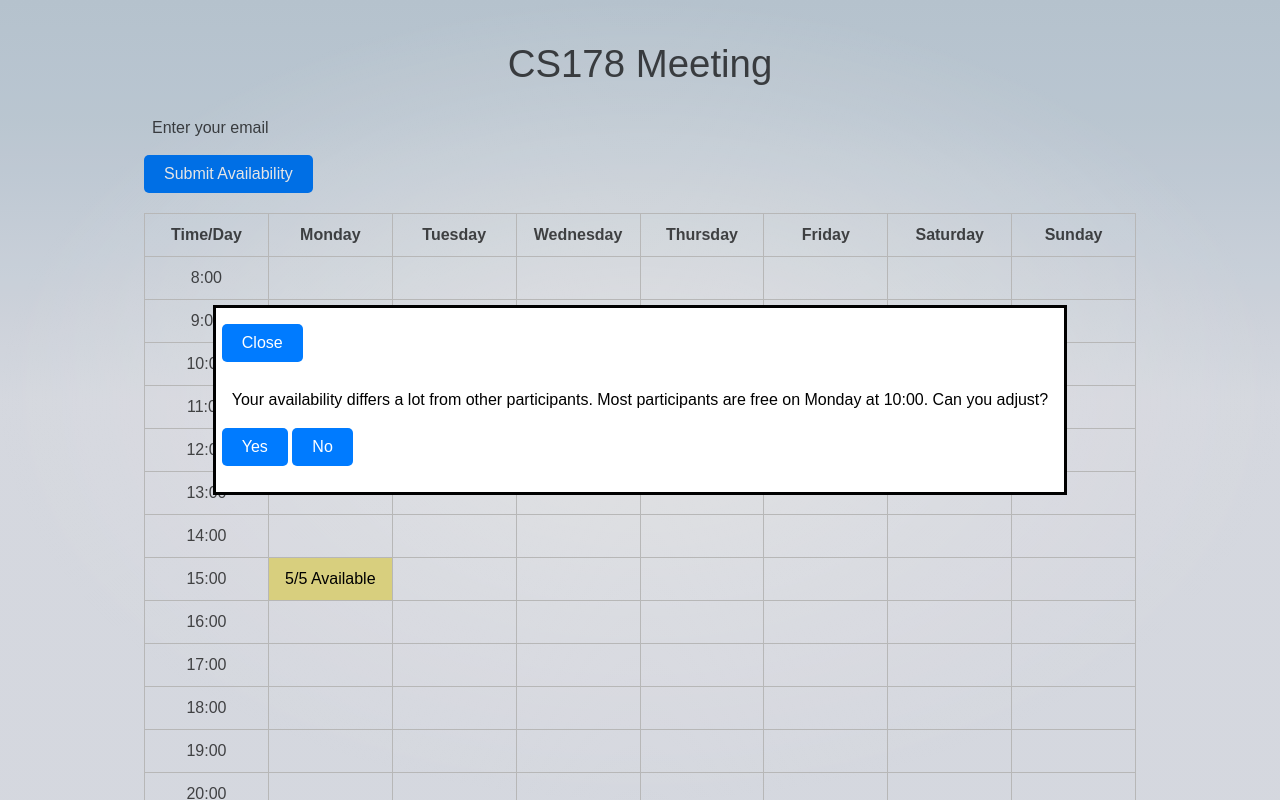
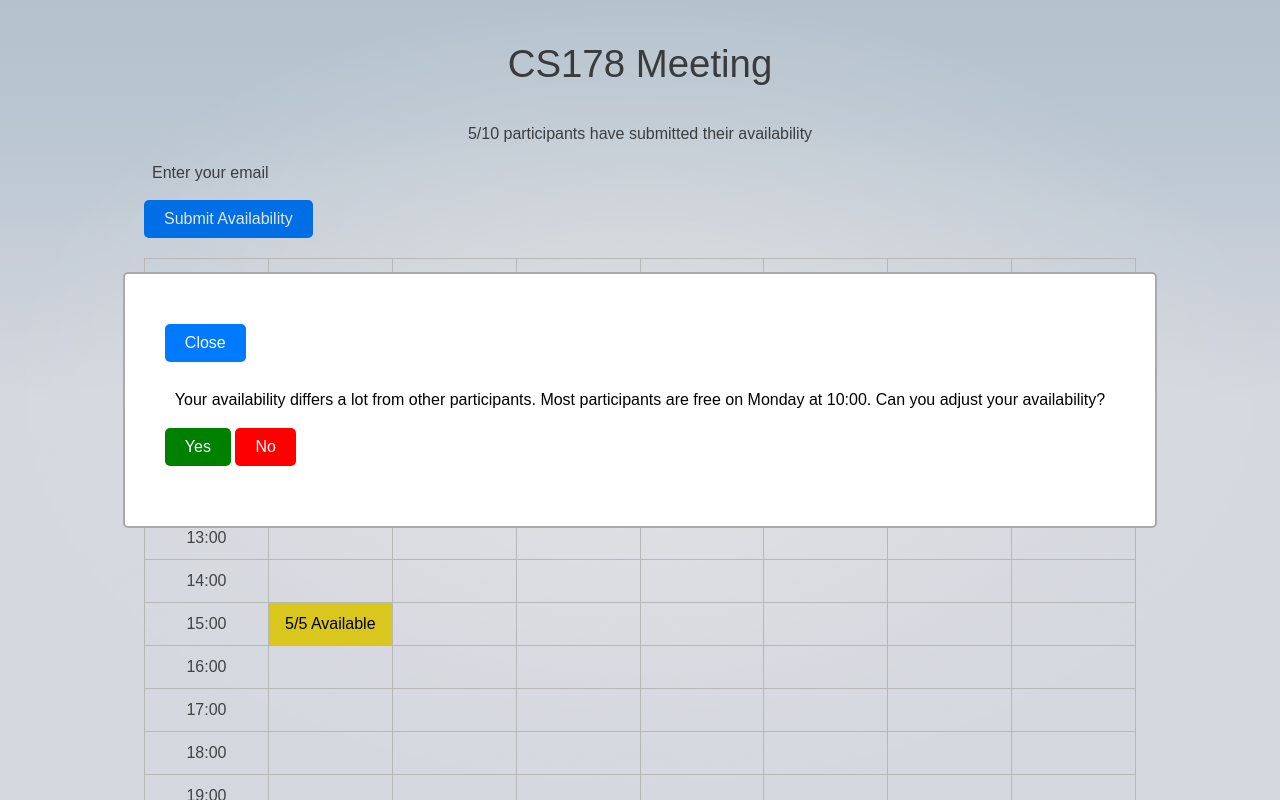
Before and after one commit to DianaY-a11y/CS178-Scheduling, a SvelteKit app: page / in a window 1280 px wide. Both pictures are taken after typing "name@example.com" into the empty fields and a click on the button "Submit Availability". Shown: the top 800 px of the page. Built offline with nearby package versions, Linux system fonts and the light colour scheme.

Commit message:
added gradient and adjusted ui

```diff
--- a/src/routes/+page.svelte
+++ b/src/routes/+page.svelte
@@ -18,6 +18,7 @@
   let endSelection: Selection = null;
   let initialSelectionState: boolean = false;
   let availabilityCounts: AvailabilityCounts = {};
+  let numberSubmitted = 5;
 
   const days = ['Monday', 'Tuesday', 'Wednesday', 'Thursday', 'Friday', 'Saturday', 'Sunday'];
   const times = ['8:00', '9:00', '10:00', '11:00', '12:00', '13:00', '14:00', '15:00', '16:00', '17:00', '18:00', '19:00', '20:00', '21:00', '22:00', '23:00', '24:00'];
@@ -105,6 +106,10 @@ function toggleTimeSlot(day: string, time: string) {
     return reservedSlots[day] && reservedSlots[day][time];
   }
 
+  function isReservedBest(day: string, time: string) {
+    return reservedSlots[day] && reservedSlots[day][time] && reservedSlots[day][time]['current'] === reservedSlots[day][time]['total'];
+  }
+
   function checkForOverlap(reserved, schedule) {
     for (const day of days) {
       for (const time of times) {
@@ -128,8 +133,9 @@ function toggleTimeSlot(day: string, time: string) {
     ({ day, time, overlap } = result);
     if (overlap) {
       message = `Perfect! We are awaiting 5 more people to submit their availability. Results will be sent to your email.`;
+      numberSubmitted = 6
     } else {
-      message = `Your availability differs a lot from other participants. Most participants are free on ${day} at ${time}. Can you adjust?`;
+      message = `Your availability differs a lot from other participants. Most participants are free on ${day} at ${time}. Can you adjust your availability?`;
     }
   }
 
@@ -141,16 +147,15 @@ function toggleTimeSlot(day: string, time: string) {
   //   }
 
   function showDialog() {
-    console.log("show dialog")
      const elementId = document.getElementById('dialog');
-     if (elementId !== null){
+     if (elementId !== null) {
       elementId.showModal();
      }
    }
 
    function closeDialog() {
     const elementId = document.getElementById('dialog');
-    if (elementId !== null){
+    if (elementId !== null) {
       elementId.close();
     }
    }
@@ -160,6 +165,7 @@ function toggleTimeSlot(day: string, time: string) {
       closeDialog();
      } else {
        message = "Availability submitted";
+       numberSubmitted = 6
      }
    }
 
@@ -206,12 +212,36 @@ function toggleTimeSlot(day: string, time: string) {
     position: relative;
   }
 
+  .yes-button {
+    background-color: green;
+  }
+
+  .no-button {
+    background-color: red;
+  }
+
+  dialog {
+    border-width: 2px;
+    border-color: darkgray;
+    border-radius: 5px;
+    padding: 50px;
+  }
+
   .reserved {
     background-color: #f0e68c;
     color: black;
   }
 
+  .reserved-best {
+    background-color: #f2dd20;
+    color: black;
+  }
+
   .reserved-selected {
+    background-color: lightgreen;
+  }
+
+  .reserved-selected-best {
     background-color: green;
   }
 
@@ -230,6 +260,7 @@ function toggleTimeSlot(day: string, time: string) {
     text-align: center;
     height: 2em;
   }
+
   th {
     padding: 5px;
     border: 1px solid #ccc;
@@ -239,7 +270,7 @@ function toggleTimeSlot(day: string, time: string) {
 </style>
 
 <h1>CS178 Meeting</h1>
-
+<h2>{numberSubmitted}/10 participants have submitted their availability</h2>
 
 <EmailInput />
 
@@ -248,8 +279,8 @@ function toggleTimeSlot(day: string, time: string) {
   <button on:click={closeDialog}>Close</button>
   <p>{message}</p>
   {#if !overlap && message !== "Availability submitted"}
-    <button on:click={() => adjustMeeting(true)}>Yes</button>
-    <button on:click={() => adjustMeeting(false)}>No</button>
+    <button class="yes-button" on:click={() => adjustMeeting(true)}>Yes</button>
+    <button class="no-button" on:click={() => adjustMeeting(false)}>No</button>
   {/if}
 </dialog>
 
@@ -276,15 +307,20 @@ function toggleTimeSlot(day: string, time: string) {
           <td class="time-column">{time}</td>
           {#each days as day}
             <td
-              class:selected={schedule[day]?.[time]}
-              class:reserved={isReserved(day, time)}
-              class:reserved-selected={isReserved(day, time) && schedule[day]?.[time]}
+              class:selected={!isReserved(day, time) && schedule[day]?.[time]}
+              class:reserved={isReserved(day, time) && !isReservedBest(day, time) && !schedule[day]?.[time]}
+              class:reserved-best={isReserved(day, time) && isReservedBest(day, time) && !schedule[day]?.[time]}
+              class:reserved-selected={isReserved(day, time) && !isReservedBest(day, time) && schedule[day]?.[time]}
+              class:reserved-selected-best={isReserved(day, time) && isReservedBest(day, time) && schedule[day]?.[time]}
               on:mousedown={(event) => handleMouseDown(event, day, time)}
               on:mouseover={(event) => handleMouseOver(event, day, time)}
               on:mouseup={handleMouseUp}
             >
             {#if isReserved(day, time)}
-            <span class:reserved-selected={schedule[day]?.[time]}>
+            <span
+              class:reserved-selected={!isReservedBest(day, time) && schedule[day]?.[time]}
+              class:reserved-selected-best={isReservedBest(day, time) && schedule[day]?.[time]}
+            >
               {schedule[day]?.[time]
                 ? `${reservedSlots[day][time].current + 1}/${reservedSlots[day][time].total + 1} Available`
                 : `${reservedSlots[day][time].current}/${reservedSlots[day][time].total} Available`}
--- a/src/routes/styles.css
+++ b/src/routes/styles.css
@@ -56,6 +56,7 @@ h1 {
 
 h2 {
 	font-size: 1rem;
+	text-align: center;
 }
 
 pre {
```
Lines whose indentation alone changed are shown as unchanged.
